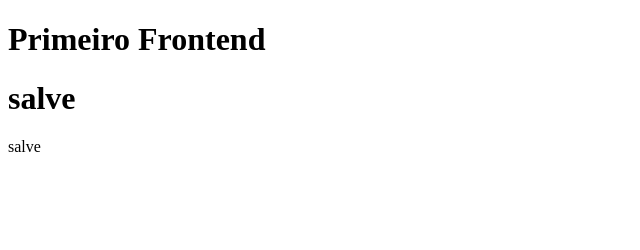
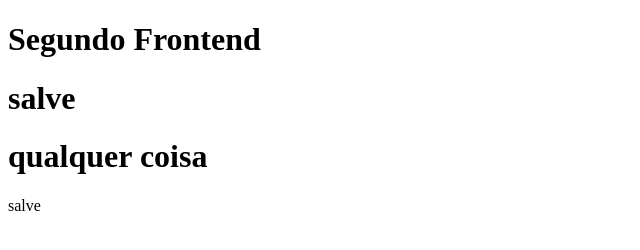
Before and after one commit to andrevvnn/Estudos-api-restfull, a plain HTML site: page index.html in a window 1280 px wide. Shown: the whole page, without its empty margins (0-640 px from the left). Drawn offline with Linux system fonts and the light colour scheme.

Commit message:
commit André

```diff
--- a/index.html
+++ b/index.html
@@ -8,7 +8,8 @@
 </head>
 <body>
 <body>
-    <h1>Primeiro Frontend</h1>
+    <h1>Segundo Frontend</h1>
     <h1>salve</h1>
+    <h1>qualquer coisa</h1>
 </body>
 </html>salve
```
